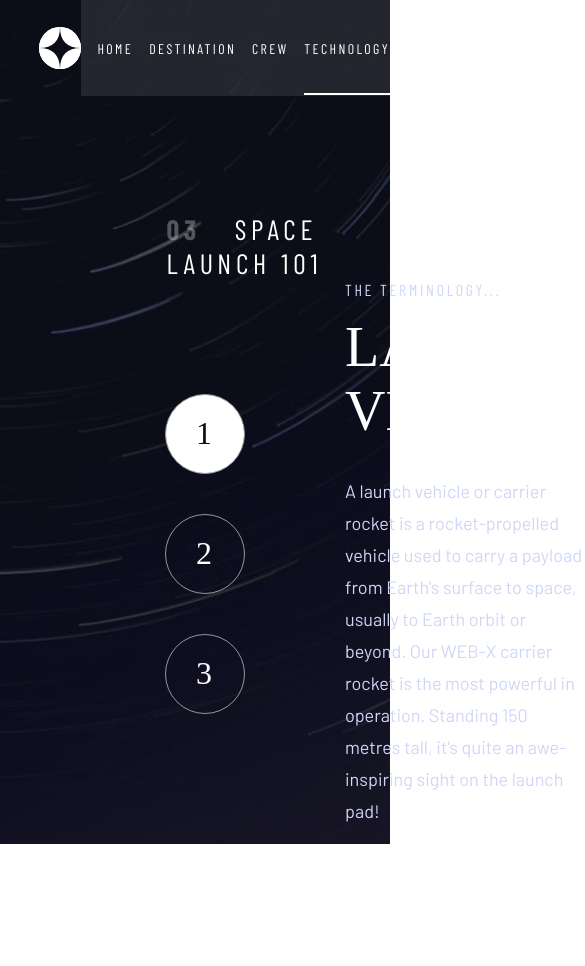
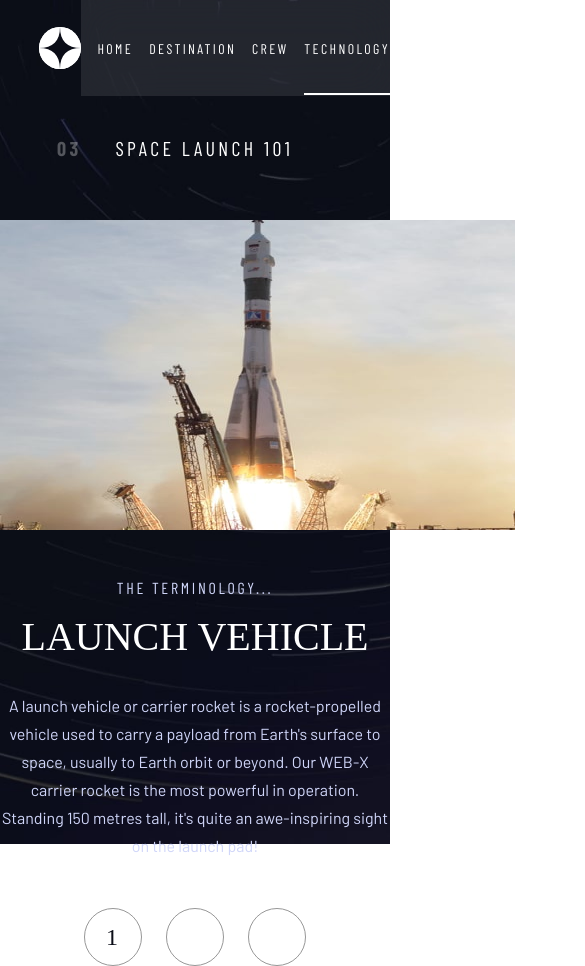
Before and after one commit to DavidXploidz/Space-Tourism-Landing, a React (Vite) app: page /technology in a window 390 px wide. Shown: the top 966 px of the page, 585 px wide, since content can reach past the window. Before the commit the page ends 844 px from the top, so only its background shows below. Built offline with nearby package versions, Linux system fonts and the light colour scheme; a web font is replaced by a local one.

Commit message:
version de tablet finalizada

```diff
--- a/src/styles/Crew.css
+++ b/src/styles/Crew.css
@@ -37,6 +37,7 @@
     position: absolute;
     bottom: 0;
     right: 137px;
+    z-index: -1;
 }
 .crew__dots{
     display: flex;
@@ -61,3 +62,39 @@
     background-color: var(--White);
     filter: opacity(100%);
 }
+@media (width <= 1092px) {
+   .crew{
+        background-image: url(/images/crew/background-crew-tablet.jpg);
+    }
+   .crew__content{
+        margin-top: 60px;
+        text-align: center;
+        margin-inline: auto;
+    }
+   .crew__bio{
+        max-width: 458px;
+        margin-inline: auto;
+        font-size: 16px;
+        line-height: 28px;
+    }
+   .crew__name{
+        font-size: 40px;
+    }
+    .crew__role{
+        font-size: 24px;
+    }
+    .crew__dots{
+        margin-top: 2rem;
+        max-width: 88px;
+        margin-inline: auto;
+    }
+    .crew__dot{
+        width: 10px;
+        height: 10px;
+    }
+    .crew__image{
+        height: 532px;
+        max-width: 456px;
+        right: calc(50% - 228px);
+    }
+}
--- a/src/styles/Destination.css
+++ b/src/styles/Destination.css
@@ -108,3 +108,39 @@
     font-size: 28px;
     text-transform: uppercase;
 }
+@media (width <= 1092px) {
+    .destination{
+        background-image: url(/images/destination/background-destination-tablet.jpg);
+    }
+    .destination__title{
+        margin-left: 28.5px;
+        margin-top: 136px;
+        font-size: 20px;
+        letter-spacing: 3.38px;
+    }
+    .destination__grid{
+        flex-direction: column;
+    }
+    .destination__image{
+        width: 300px;
+        margin-inline: auto;
+        margin-top: 60px;
+    }
+    .destination__content{
+        margin-inline: auto;
+        text-align: center;
+        margin-top: 40px;
+    }
+    .destination__ul{
+        justify-content: center;
+        max-width: unset;
+    }
+    .destination__name{
+        font-size: 80px;
+    }
+    .destination__description{
+        font-size: 16px;
+        line-height: 28px;
+        max-width: 573px;
+    }
+}
--- a/src/styles/Tech.css
+++ b/src/styles/Tech.css
@@ -69,3 +69,42 @@
     min-width: 515px;
     justify-self: flex-end;
 }
+@media (width <= 1092px) {
+    .tech{
+        background-image: url(/images/technology/background-technology-tablet.jpg);
+    }
+    .tech__grid{
+        display: flex;
+        flex-direction: column-reverse;
+        margin-inline: auto;
+    }
+    .tech__image{
+        margin-top: 60px;
+        max-height: 310px;
+        min-height: 310px;
+        object-position: center;
+    }
+    .tech__content{
+        text-align: center;
+        margin-inline: auto;
+        margin-top: 3rem;
+    }
+    .tech__name{
+        font-size: 40px;
+    }
+    .tech__description{
+        font-size: 16px;
+        line-height: 28px;
+        max-width: 458px;
+    }
+    .tech__steps{
+        flex-direction: row;
+        column-gap: 1.5rem;
+        margin-top: 3rem;
+    }
+    .tech__step{
+        height: 58px;
+        width: 58px;
+        font-size: 24px;
+    }
+}
```
